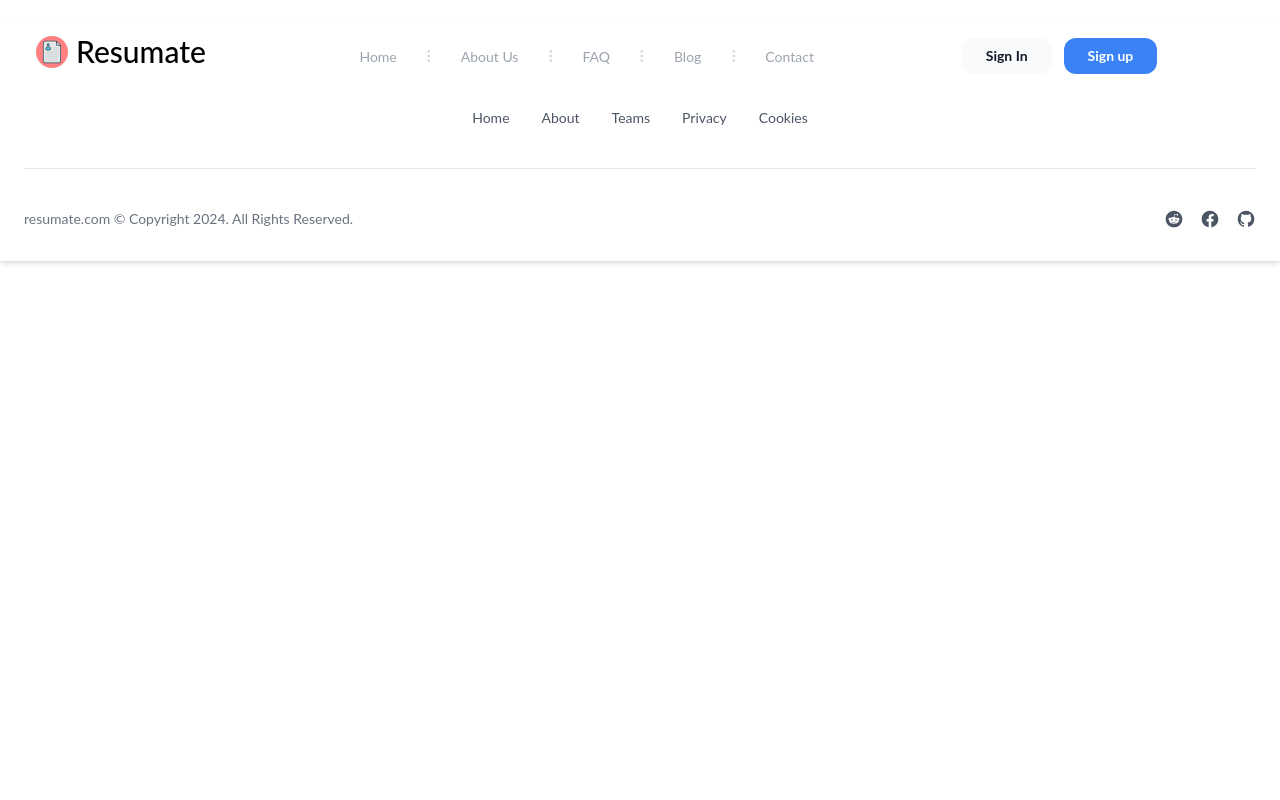
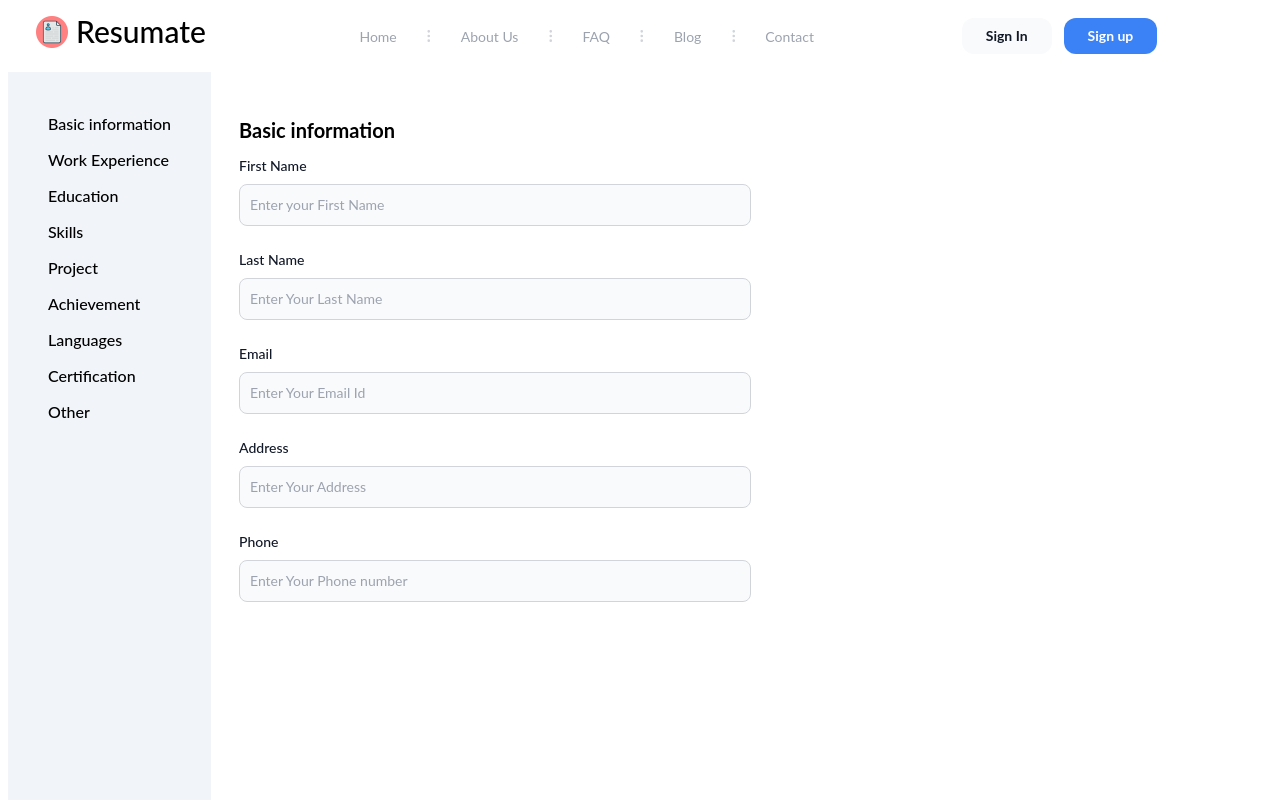
Before and after one commit to tilerahul/resumate, a React (Vite) app in the folder Resumate-Project/: page /resume in a window 1280 px wide. Shown: the top 800 px of the page. Built offline with nearby package versions, Linux system fonts and the light colour scheme.

Commit message:
resume form design

```diff
--- a/Resumate-Project/src/App.jsx
+++ b/Resumate-Project/src/App.jsx
@@ -10,6 +10,7 @@ import Footer from './components/Layout/Footer';
 import About from './components/about/About';
 import Faq from './components/faq/Faq';
 import Resume from './components/Resume/Resume';
+import Project from './components/Resume/Section/Project';
 
 
 function App() {
@@ -25,6 +26,9 @@ function App() {
           <Route path="/about" element={<About />} />
           <Route path="/faq" element={<Faq />} />
           <Route path="/resume" element={<Resume />} />
+          <Route path="/resume/project" element={<Project />} />
+
+
         </Routes>
         <Footer/>
       </Router>
--- a/Resumate-Project/src/components/Resume/Resume.jsx
+++ b/Resumate-Project/src/components/Resume/Resume.jsx
@@ -1,11 +1,73 @@
-import React from 'react';
-import { BrowserRouter as Router, Routes, Route } from 'react-router-dom';
-import Project from './Section/Project';
+import React, { useState } from "react";
+import {
+  BrowserRouter as Router,
+  Routes,
+  Route,
+  NavLink,
+} from "react-router-dom";
+import BasicInfo from "./Section/BasicInfo";
+import Achievement from "./Section/Achievement"
+import Certification from './Section/Certification'
+import Education from './Section/Education'
+import Languages from './Section/Languages'
+import Other from './Section/Other'
+import Project from './Section/Project'
+import Skills from './Section/Skills'
+import WorkExperience from './Section/WorkExperience'
 
 const Resume = () => {
+  const [section, setSection] = useState("basicInfo");
   return (
-    <></>
-  )
-}
+    <>
+      <div className="pt-16 flex gap-5">
+        <div className="h-[100vh] bg-slate-100 p-10 pt-10 m-2">
+          <ul className="flex gap-3 flex-col font-medium">
+            <li onClick={()=>setSection("basicInfo")} className="cursor-pointer">Basic information</li>
+            <li onClick={()=>setSection("workExperience")} className="cursor-pointer">Work Experience</li>
+            <li onClick={()=>setSection("education")} className="cursor-pointer">Education</li>
+            <li onClick={()=>setSection("skills")} className="cursor-pointer">Skills</li>
+            <li onClick={()=>setSection("project")} className="cursor-pointer">Project</li>
+            <li onClick={()=>setSection("achievement")} className="cursor-pointer">Achievement</li>
+            <li onClick={()=>setSection("languages")} className="cursor-pointer">Languages</li>
+            <li onClick={()=>setSection("certification")} className="cursor-pointer">Certification</li>
+            <li onClick={()=>setSection("other")} className="cursor-pointer">Other</li>
+          </ul>
+        </div>
+        <div className="w-2/5">
+          <div className="pt-10">
+            {
+              section === 'basicInfo' && <BasicInfo/>
+            }
+            {
+              section === 'achievement' && <Achievement/>
+            }
+            {
+              section === 'workExperience' && <WorkExperience/>
+            }
+            {
+              section === 'education' && <Education/>
+            }
+            {
+              section === 'certification' && <Certification/>
+            }
+            {
+              section === 'languages' && <Languages/>
+            }
+            {
+              section === 'other' && <Other/>
+            }
+            {
+              section === 'project' && <Project/>
+            }
+            {
+              section === 'skills' && <Skills/>
+            }
+          </div>
+        </div>
+        <div></div>
+      </div>
+    </>
+  );
+};
 
-export default Resume
+export default Resume;
--- /dev/null
+++ b/Resumate-Project/src/components/Resume/Section/Achievement.jsx
@@ -0,0 +1,11 @@
+import React from 'react'
+
+const Achievement = () => {
+  return (
+    <div>
+      <h3 className="font-bold py-3 text-xl">Achievement</h3>
+    </div>
+  )
+}
+
+export default Achievement
--- /dev/null
+++ b/Resumate-Project/src/components/Resume/Section/BasicInfo.jsx
@@ -0,0 +1,96 @@
+import React from "react";
+
+const BasicInfo = () => {
+  return (
+    <div>
+        <h3 className="font-bold py-3 text-xl">Basic information</h3>
+        <form className="space-y-4 md:space-y-6">
+          <div>
+            <label
+              htmlFor="firstname"
+              className="block mb-2 text-sm font-medium text-gray-900 dark:text-white"
+            >
+              First Name
+            </label>
+            <input
+              type="text"
+              name="firstname"
+              id="firstname"
+              className="bg-gray-50 border border-gray-300 text-gray-900 sm:text-sm rounded-lg focus:ring-primary-600 focus:border-primary-600 block w-full p-2.5 dark:bg-gray-700 dark:border-gray-600 dark:placeholder-gray-400 dark:text-white dark:focus:ring-blue-500 dark:focus:border-blue-500"
+              placeholder="Enter your First Name"
+            />
+          </div>
+          <div>
+            <label
+              htmlFor="lastName"
+              className="block mb-2 text-sm font-medium text-gray-900 dark:text-white"
+            >
+              Last Name
+            </label>
+            <div className="flex items-center">
+              <input
+                type="text"
+                name="lastName"
+                id="lastName"
+                placeholder="Enter Your Last Name"
+                className="bg-gray-50 border border-gray-300 text-gray-900 sm:text-sm rounded-lg focus:ring-primary-600 focus:border-primary-600 block w-full p-2.5 dark:bg-gray-700 dark:border-gray-600 dark:placeholder-gray-400 dark:text-white dark:focus:ring-blue-500 dark:focus:border-blue-500"
+              />
+            </div>
+          </div>
+          <div>
+            <label
+              htmlFor="email"
+              className="block mb-2 text-sm font-medium text-gray-900 dark:text-white"
+            >
+              Email
+            </label>
+            <div className="flex items-center">
+              <input
+                type="text"
+                name="email"
+                id="email"
+                placeholder="Enter Your Email Id"
+                className="bg-gray-50 border border-gray-300 text-gray-900 sm:text-sm rounded-lg focus:ring-primary-600 focus:border-primary-600 block w-full p-2.5 dark:bg-gray-700 dark:border-gray-600 dark:placeholder-gray-400 dark:text-white dark:focus:ring-blue-500 dark:focus:border-blue-500"
+              />
+            </div>
+          </div>
+          <div>
+            <label
+              htmlFor="address"
+              className="block mb-2 text-sm font-medium text-gray-900 dark:text-white"
+            >
+              Address
+            </label>
+            <div className="flex items-center">
+              <input
+                type="text"
+                name="address"
+                id="address"
+                placeholder="Enter Your Address"
+                className="bg-gray-50 border border-gray-300 text-gray-900 sm:text-sm rounded-lg focus:ring-primary-600 focus:border-primary-600 block w-full p-2.5 dark:bg-gray-700 dark:border-gray-600 dark:placeholder-gray-400 dark:text-white dark:focus:ring-blue-500 dark:focus:border-blue-500"
+              />
+            </div>
+          </div>
+          <div>
+            <label
+              htmlFor="phone"
+              className="block mb-2 text-sm font-medium text-gray-900 dark:text-white"
+            >
+              Phone
+            </label>
+            <div className="flex items-center">
+              <input
+                type="text"
+                name="phone"
+                id="phone"
+                placeholder="Enter Your Phone number"
+                className="bg-gray-50 border border-gray-300 text-gray-900 sm:text-sm rounded-lg focus:ring-primary-600 focus:border-primary-600 block w-full p-2.5 dark:bg-gray-700 dark:border-gray-600 dark:placeholder-gray-400 dark:text-white dark:focus:ring-blue-500 dark:focus:border-blue-500"
+              />
+            </div>
+          </div>
+        </form>
+    </div>
+  );
+};
+
+export default BasicInfo;
--- /dev/null
+++ b/Resumate-Project/src/components/Resume/Section/Certification.jsx
@@ -0,0 +1,11 @@
+import React from 'react'
+
+const Certification = () => {
+  return (
+    <div>
+      <h3 className="font-bold py-3 text-xl">Certification</h3>
+    </div>
+  )
+}
+
+export default Certification
--- /dev/null
+++ b/Resumate-Project/src/components/Resume/Section/Education.jsx
@@ -0,0 +1,11 @@
+import React from 'react'
+
+const Education = () => {
+  return (
+    <div>
+      <h3 className="font-bold py-3 text-xl">Education</h3>
+    </div>
+  )
+}
+
+export default Education
--- /dev/null
+++ b/Resumate-Project/src/components/Resume/Section/Languages.jsx
@@ -0,0 +1,11 @@
+import React from 'react'
+
+const Languages = () => {
+  return (
+    <div>
+      <h3 className="font-bold py-3 text-xl">Languages</h3>
+    </div>
+  )
+}
+
+export default Languages
--- /dev/null
+++ b/Resumate-Project/src/components/Resume/Section/Other.jsx
@@ -0,0 +1,11 @@
+import React from 'react'
+
+const Other = () => {
+  return (
+    <div>
+      <h3 className="font-bold py-3 text-xl">Other Information</h3>
+    </div>
+  )
+}
+
+export default Other
--- a/Resumate-Project/src/components/Resume/Section/Project.jsx
+++ b/Resumate-Project/src/components/Resume/Section/Project.jsx
@@ -2,7 +2,9 @@ import React from 'react'
 
 const Project = () => {
   return (
-    <div>Project</div>
+    <div>
+      <h3 className="font-bold py-3 text-xl">Project</h3>
+    </div>
   )
 }
 
--- /dev/null
+++ b/Resumate-Project/src/components/Resume/Section/Skills.jsx
@@ -0,0 +1,11 @@
+import React from 'react'
+
+const Skills = () => {
+  return (
+    <div>
+      <h3 className="font-bold py-3 text-xl">Skills</h3>
+    </div>
+  )
+}
+
+export default Skills
--- /dev/null
+++ b/Resumate-Project/src/components/Resume/Section/WorkExperience.jsx
@@ -0,0 +1,11 @@
+import React from 'react'
+
+const WorkExperience = () => {
+  return (
+    <div>
+      <h3 className="font-bold py-3 text-xl">Work Experience</h3>
+    </div>
+  )
+}
+
+export default WorkExperience
```
Also changed, not shown: Resumate-Project/src/components/feature.jsx (+27 -24 lines).
